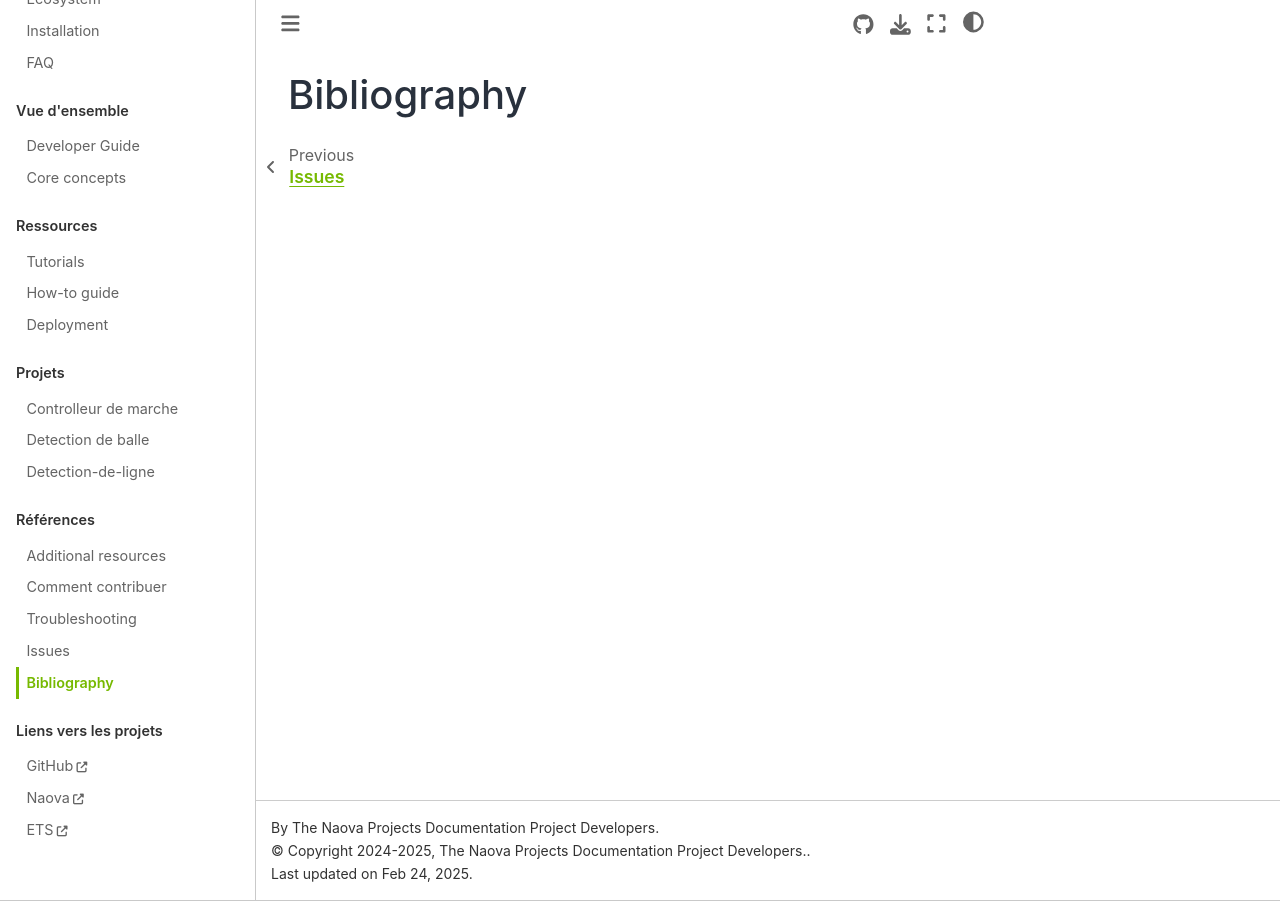
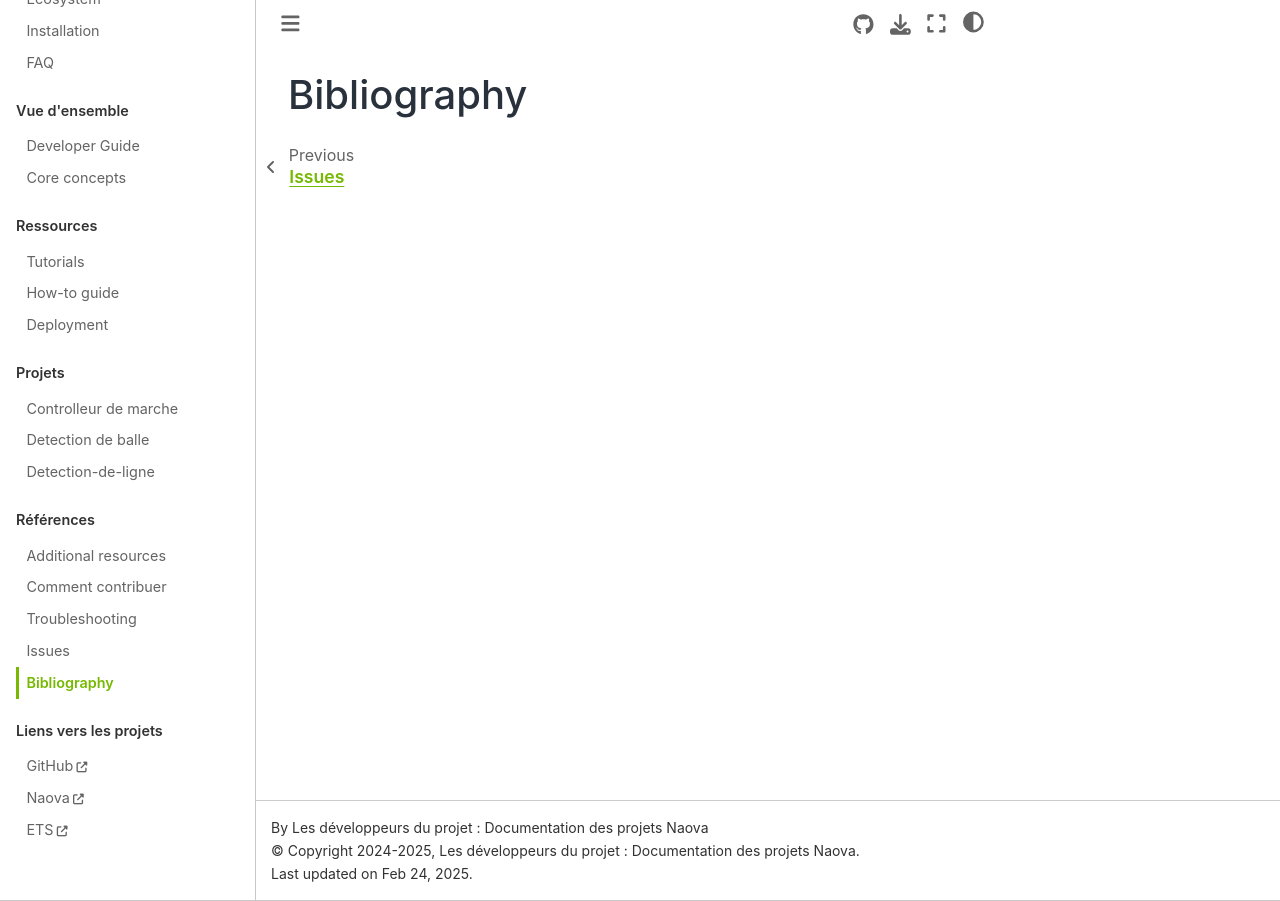
Before and after one commit to louislelay/NaovaPublicDocumentationWebsite, a Sphinx documentation site: the page built from docs/source/refs/bibliography.rst, in a window 1280 px wide. Built offline with Sphinx 7.4.7 and the Sphinx Book theme 1.1.4, drawn with Linux system fonts in a browser that asks for light colours.

Commit message:
Fixes translation of the side bar title

```diff
--- a/docs/conf.py
+++ b/docs/conf.py
@@ -20,9 +20,9 @@
 
 # -- Project information -----------------------------------------------------
 
-project = "Naova Projects Documentation"
-copyright = "2024-2025, The Naova Projects Documentation Project Developers."
-author = "The Naova Projects Documentation Project Developers."
+project = "Documentation des projets Naova"
+copyright = "2024-2025, Les développeurs du projet : Documentation des projets Naova"
+author = "Les développeurs du projet : Documentation des projets Naova"
 
 # -- General configuration ---------------------------------------------------
 
```
